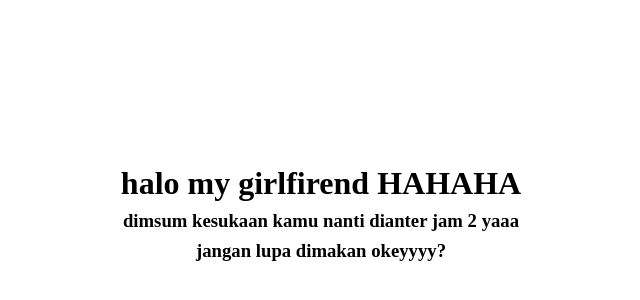
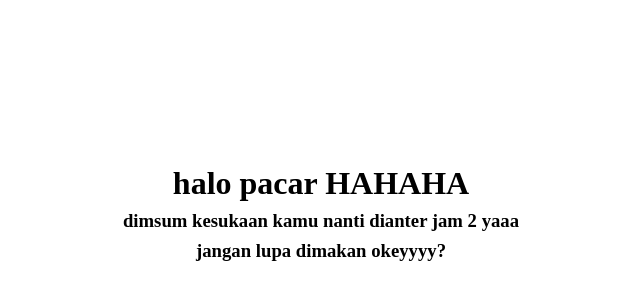
Before and after one commit to ilmanseptiannn/enjoyy.ur.birthday, a plain HTML site: page sekarang.html in a window 1280 px wide. Shown: the part 188-488 px from the top of the page, without its empty margins (319-959 px from the left). Drawn offline with Linux system fonts and the light colour scheme.

Commit message:
sekarang.html

```diff
--- a/sekarang.html
+++ b/sekarang.html
@@ -1,5 +1,5 @@
 <body style="display: flex; flex-direction: column; align-items: center; justify-content: center; min-height: 100vh; text-align: center; margin: 0;">
-	<h1 style="margin-bottom: 8px;">halo my girlfirend HAHAHA</h1>
+	<h1 style="margin-bottom: 8px;">halo pacar HAHAHA</h1>
 	<h3 style="margin-top: 0; margin-bottom: 8px;">dimsum kesukaan kamu nanti dianter jam 2 yaaa</h3>
 	<h3 style="margin-top: 0;"> jangan lupa dimakan okeyyyy?</h3>
 </body>
```
